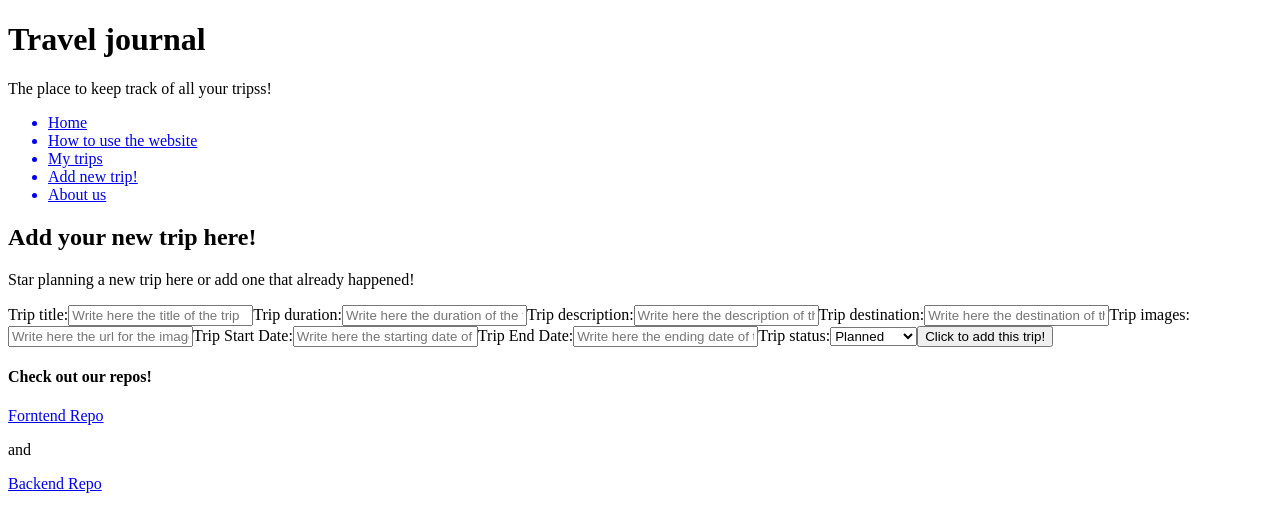
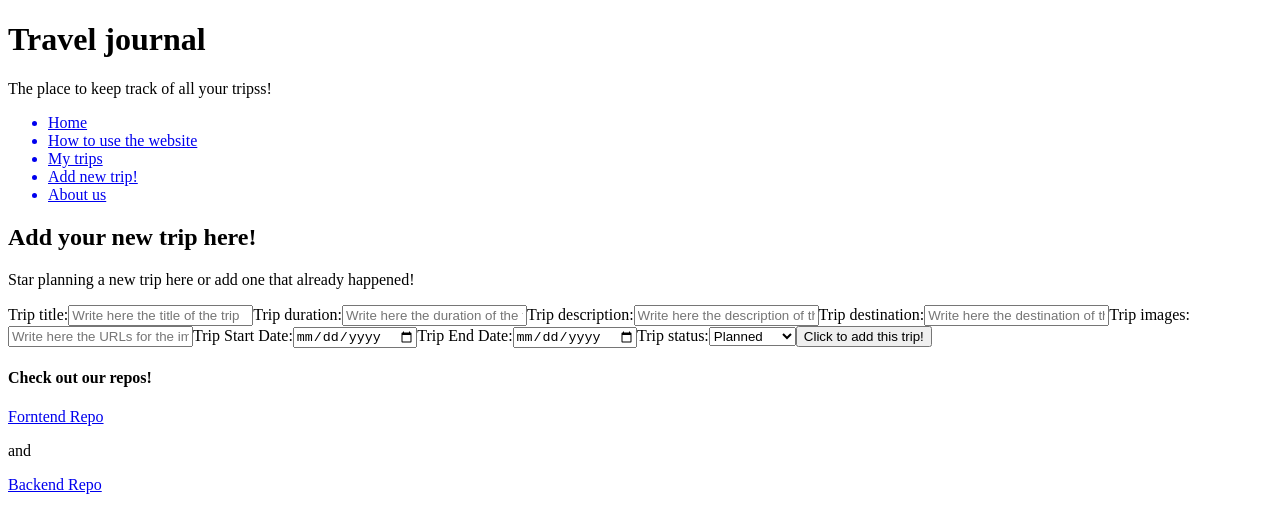
Before and after one commit to LenaH92/travel-journal-forntend, a React (Vite) app: page /trip/new in a window 1280 px wide. Shown: the top 532 px of the page. Built offline with nearby package versions, Linux system fonts and the light colour scheme; no server answers.

Commit message:
post method in newtripform, issues with navigating back to my trips after posting

```diff
--- a/src/App.jsx
+++ b/src/App.jsx
@@ -24,7 +24,7 @@ function App() {
     async function fetchTrips() {
       try {
         const response = await fetch('http://localhost:4000/trips')
-        console.log(response);
+
         if (response.ok) {
           const tripsData = await response.json();
           console.log(tripsData);
--- a/src/pages/AddNewTripPage.jsx
+++ b/src/pages/AddNewTripPage.jsx
@@ -1,5 +1,7 @@
 import { useState } from "react";
+import { useNavigate } from "react-router-dom";
 import { v4 as uuidv4 } from "uuid";
+
 
 
 const AddNewTripPage = ({ trips, setTrips }) => {
@@ -13,7 +15,10 @@ const AddNewTripPage = ({ trips, setTrips }) => {
     const [endDate, setEndDate] = useState("");
     const [tripStatus, setTripStatus] = useState("");
 
-    function handleSubmit(event) {
+    const navigate = useNavigate();
+
+
+    async function handleSubmit(event) {
         event.preventDefault();
 
         const newTrip = {
@@ -28,7 +33,27 @@ const AddNewTripPage = ({ trips, setTrips }) => {
             tripStatus
         }
 
-        addNewTrip(newTrip);
+        //This is to update the database
+
+        try {
+            const response = await fetch('http://localhost:4000/trips', {
+                method: 'POST',
+                headers: {
+                    'Content-Type': 'application/json',
+                },
+                body: JSON.stringify(newTrip)
+            })
+
+            if (response.ok) {
+                const data = await response.json()
+
+                //This navigate is giving issues :(
+                //navigate('/my-trips')
+            }
+
+        } catch (error) {
+            console.log(error)
+        }
 
         setTitle("")
         setDuration("")
@@ -39,11 +64,9 @@ const AddNewTripPage = ({ trips, setTrips }) => {
         setEndDate("")
         setTripStatus("")
 
+
     }
 
-    function addNewTrip(trip) {
-        setTrips([trip, ...trips])
-    }
 
     return (<div id="newTripPage">
         <h2>Add your new trip here!</h2>
@@ -95,7 +118,7 @@ const AddNewTripPage = ({ trips, setTrips }) => {
                     required
                     type="text"
                     value={images}
-                    placeholder="Write here the url for the images of the trip"
+                    placeholder="Write here the URLs for the images of the trip, separating them with a coma (,)"
                     onChange={(event) => setImages(event.target.value)} />
             </label>
 
@@ -103,9 +126,9 @@ const AddNewTripPage = ({ trips, setTrips }) => {
                 Trip Start Date:
                 <input
                     required
-                    type="text"
+                    type="date"
                     value={startDate}
-                    placeholder="Write here the starting date of the trip with this format DD/MM/YYYY"
+                    placeholder="Write here the starting date of the trip with this format YYYY-MM-DD"
                     onChange={(event) => setStartDate(event.target.value)} />
             </label>
 
@@ -113,15 +136,18 @@ const AddNewTripPage = ({ trips, setTrips }) => {
                 Trip End Date:
                 <input
                     required
-                    type="text"
+                    type="date"
                     value={endDate}
-                    placeholder="Write here the ending date of the trip with this format DD/MM/YYYY"
+                    placeholder="Write here the ending date of the trip with this format YYYY-MM-DD"
                     onChange={(event) => setEndDate(event.target.value)} />
             </label>
 
             <label>
                 Trip status:
-                <select required value={tripStatus} onChange={event => setTitle(event.target.value)}>
+                <select required value={tripStatus} onChange={event => {
+                    console.log(event);
+                    setTripStatus(event.target.value)
+                }}>
                     <option value="planned">Planned</option>
                     <option value="completed">Completed</option>
                     <option value="cancelled">Cancelled</option>
```
